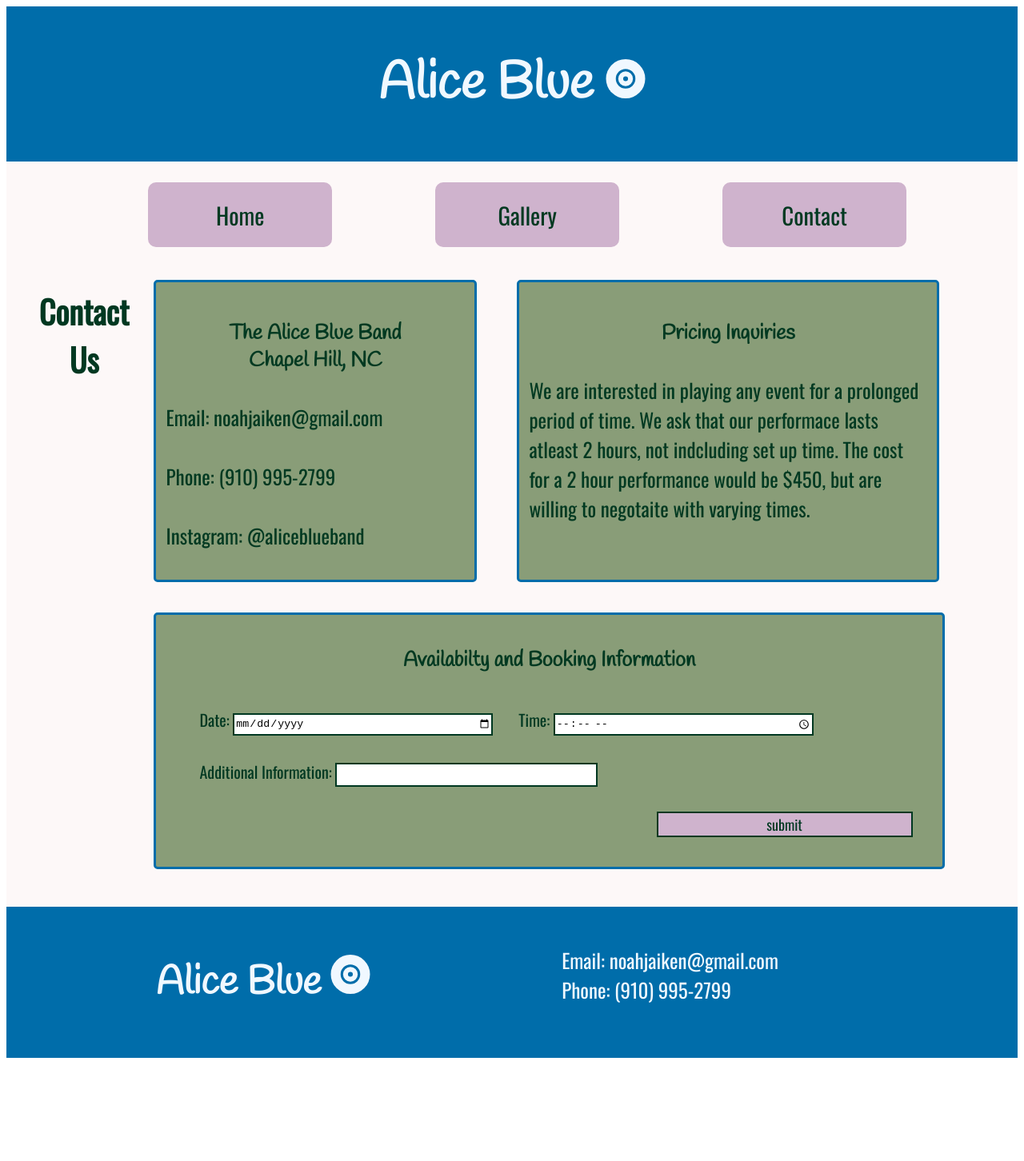
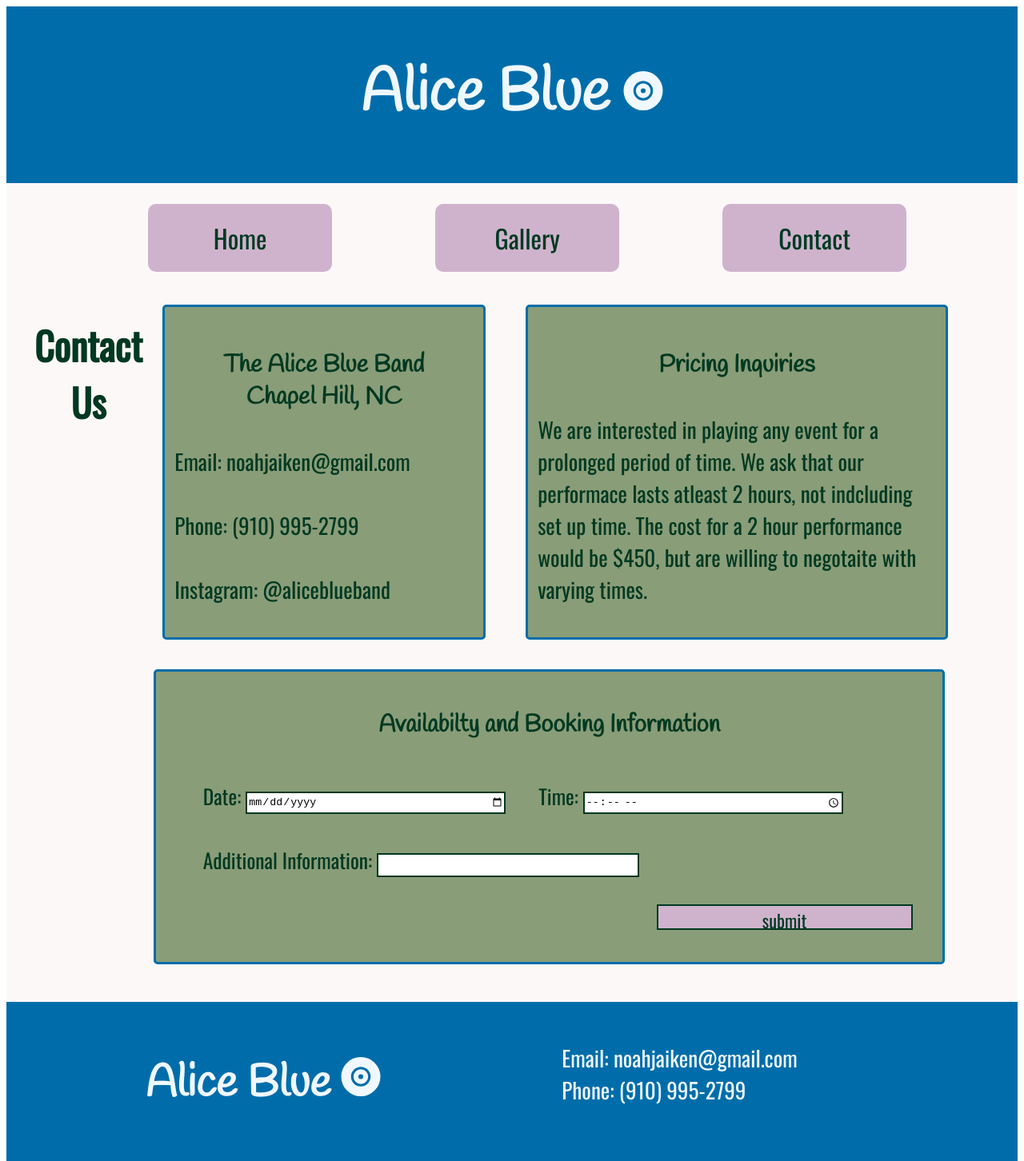
Before and after one commit to elenahall/aliceblue, a plain HTML site: page contact.html in a window 1280 px wide. Shown: the top 1452 px of the page at 80% size. Before the commit the page ends 1323 px from the top, so only its background shows below. Drawn offline with nearby package versions, Linux system fonts and the light colour scheme.

Commit message:
3rd commit
change font size

```diff
--- a/styles.css
+++ b/styles.css
@@ -1,31 +1,31 @@
 h1 {
     color: aliceblue;
     text-align: center;
-    font-size: 50px;
+    font-size: 4rem;
     font-family: 'Handlee', cursive;
 }
 h2 {
     color: #003821;
     text-align: center;
-    font-size: 32px;
+    font-size: 2.5rem;
     font-family: 'Oswald', sans-serif;
 }
 h3 {
     color: aliceblue;
     text-align: center;
-    font-size: 26px;
+    font-size: 1.7rem;
     font-family: 'Handlee', cursive;
 }
 h4 {
     color: #003921;
-    font-size: 22px;
+    font-size: 1.5rem;
     text-align: center;
     font-family: 'Handlee', cursive;
 
 }
 p {
     color: #003921;
-    font-size: 20px;
+    font-size: 1.3rem;
     font-family: 'Oswald', sans-serif;
 }
 .layout {
@@ -64,7 +64,7 @@ svg {
     display: block;
     text-decoration: none;
     color: #003921;
-    font-size: 18px;
+    font-size: 1.5rem;
 }
 li a:hover {
     background-color: #003921;
@@ -181,7 +181,7 @@ li a:focus {
 fieldset {
     color: #003821;
     border: none;
-    font-size: 20px;
+    font-size: 1.3rem;
     font-family: 'Oswald', sans-serif;
 }
 input {
@@ -198,7 +198,7 @@ button {
     background-color: #CFB3CD;
     color: #003821;
     font-family: 'Oswald', sans-serif;
-    font-size: 18px;
+    font-size: 1.2rem;
     border: 2px solid #003821;
 }
 button:hover {
@@ -267,10 +267,13 @@ button:focus {
         margin-left: 24%;
         margin-top: -3%;
     }
+    h3 {
+        font-size: 2rem;
+    }
 }
 @media screen and (min-width: 1025px) {
     .navigation a {
-        font-size: 28px;
+        font-size: 1.7rem;
     }
     .content {
         display: flex;
@@ -311,22 +314,22 @@ button:focus {
         background-color: #006DAA;
     }
     h1 {
-        font-size: 65px;
+        font-size: 4.5rem;
     }
     h2 {
-        font-size: 40px;
+        font-size: 2.8rem;
         flex-basis: 10%;
         margin-left: 2%;
     }
     h3 {
-        font-size: 50px;
+        font-size: 2.7rem;
         flex-basis: 60%;
     }
     h4{
-        font-size: 25px;
+        font-size: 1.7rem;
     }
     p {
-        font-size: 24px;
+        font-size: 1.5rem;
     }
     .gallery {
         flex-basis: 74%;
@@ -386,7 +389,7 @@ button:focus {
 }
 @media screen and (min-width: 1201px) {
     .navigation a {
-        font-size: 29px;
+        font-size: 2rem;
     }
     .content {
         display: flex;
@@ -425,22 +428,22 @@ button:focus {
         background-color: #006DAA;
     }
     h1 {
-        font-size: 65px;
+        font-size: 4.7rem;
     }
     h2 {
-        font-size: 40px;
+        font-size: 3rem;
         flex-basis: 10%;
         margin-left: 2%;
     }
     h3 {
-        font-size: 50px;
+        font-size: 3.5rem;
         flex-basis: 60%;
     }
     h4{
-        font-size: 26px;
+        font-size: 1.9rem;
     }
     p {
-        font-size: 25px;
+        font-size: 1.7rem;
     }
     .sail-away {
         margin-top: -3%;
@@ -491,4 +494,10 @@ button:focus {
         width: 50px;
         height: 49px;
     }
+    fieldset {
+        font-size: 1.6rem;
+    }
+    button {
+        font-size: 1.4rem;
+    }
 }
```
